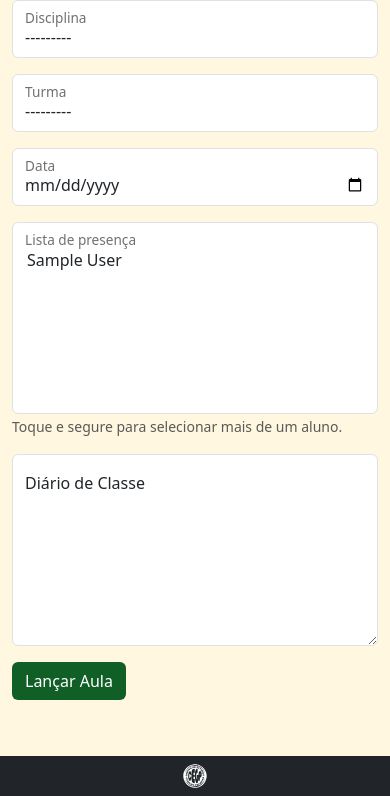
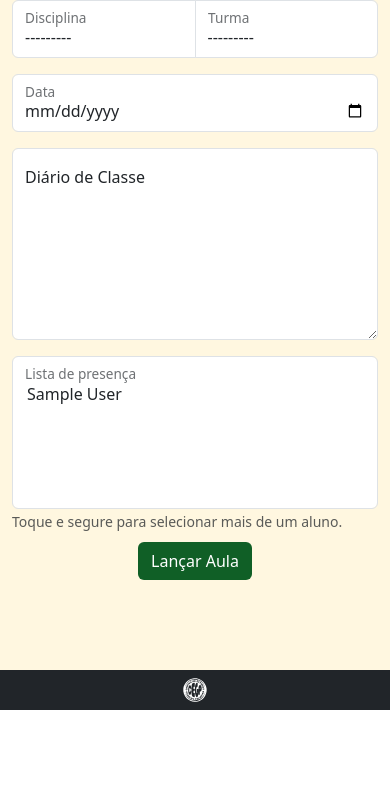
Before and after one commit to leon-rdo/SGE-GP, a Django app: page /lancar-aula/ in a window 390 px wide. Shown: the part 134-930 px from the top of the page. After the commit the page ends 844 px from the top, so only its background shows below. Run offline with Django 4.2, Linux system fonts and the light colour scheme; the visitor is signed in with stand-in values (Sample User, id 1); data comes from the database, SQL or seed files in the repository; data that the repository does not hold is empty; some libraries are stand-ins or nearby versions; some web fonts are replaced.

Commit message:
refactor: enhance mobile view of form in lancar-aula.html

```diff
--- a/main/templates/main/lancar-aula.html
+++ b/main/templates/main/lancar-aula.html
@@ -7,8 +7,14 @@
   #id_class_diary {
     height: 12rem;
   }
-  #id_attendance_list {
-    height: 12rem;
+
+  #id_attendance_list,
+  .attendance_list-col {
+    height: 100%;
+  }
+
+  .attendance_list-form-floating{
+    height: 90%;
   }
 </style>
 {% endblock head %}
@@ -19,11 +25,11 @@
 
 {% block content %}
 <div class="col-12 col-md-9">
-  <div class="row">
-    <form method="post" class="col-12">
+  <form method="post" class="row">
     {% csrf_token %}
     {% load widget_tweaks %}
-
+    <div class="col-12 col-md-6">
+      <div class="input-group">
         <div class="form-floating mb-3">
           {% render_field form.subject placeholder=form.subject.label required=True class="form-control" %}
           <label for="{{ form.subject.id_for_label }}">{{ form.subject.label }}</label>
@@ -33,32 +39,35 @@
           {% render_field form.class_code placeholder=form.class_code.label required=True class="form-control" %}
           <label for="{{ form.class_code.id_for_label }}">{{ form.class_code.label }}</label>
         </div>
+      </div>
 
       <div class="form-floating mb-3">
         {% render_field form.date placeholder=form.date.label required=True class="form-control" %}
         <label for="{{ form.date.id_for_label }}">{{ form.date.label }}</label>
       </div>
 
-      <div class="mb-3">
-        <div class="form-floating">
+      <div class="form-floating mb-3">
+        {% render_field form.class_diary placeholder=form.class_diary.label required=True class="form-control" %}
+        <label for="{{ form.class_diary.id_for_label }}">{{ form.class_diary.label }}</label>
+      </div>
+    </div>
+    <div class="col-12 col-md-6">
+    <div class="mb-3 attendance_list-col">
+      <div class="form-floating attendance_list-form-floating">
         {% render_field form.attendance_list required=True class="form-control" %}
         <label for="{{ form.attendance_list.id_for_label }}">{{ form.attendance_list.label }}</label>
       </div>
       <small class="form-text d-none d-md-block">
-          Pressione <kbd>Ctrl</kbd> para selecionar mais de um aluno.
+        Segure <kbd>Ctrl</kbd> para selecionar mais de um aluno.
       </small>
       <small class="form-text d-md-none">
         Toque e segure para selecionar mais de um aluno.
       </small>
     </div>
-
-      <div class="form-floating mb-3">
-        {% render_field form.class_diary placeholder=form.class_diary.label required=True class="form-control" %}
-        <label for="{{ form.class_diary.id_for_label }}">{{ form.class_diary.label }}</label>
     </div>
-
+    <div class="col-12 d-flex justify-content-center mt-3">
       <button type="submit" class="btn bg-dark-green mb-2">Lançar Aula</button>
+    </div>
   </form>
 </div>
-</div>
 {% endblock content %}
```
Lines whose indentation alone changed are shown as unchanged.
